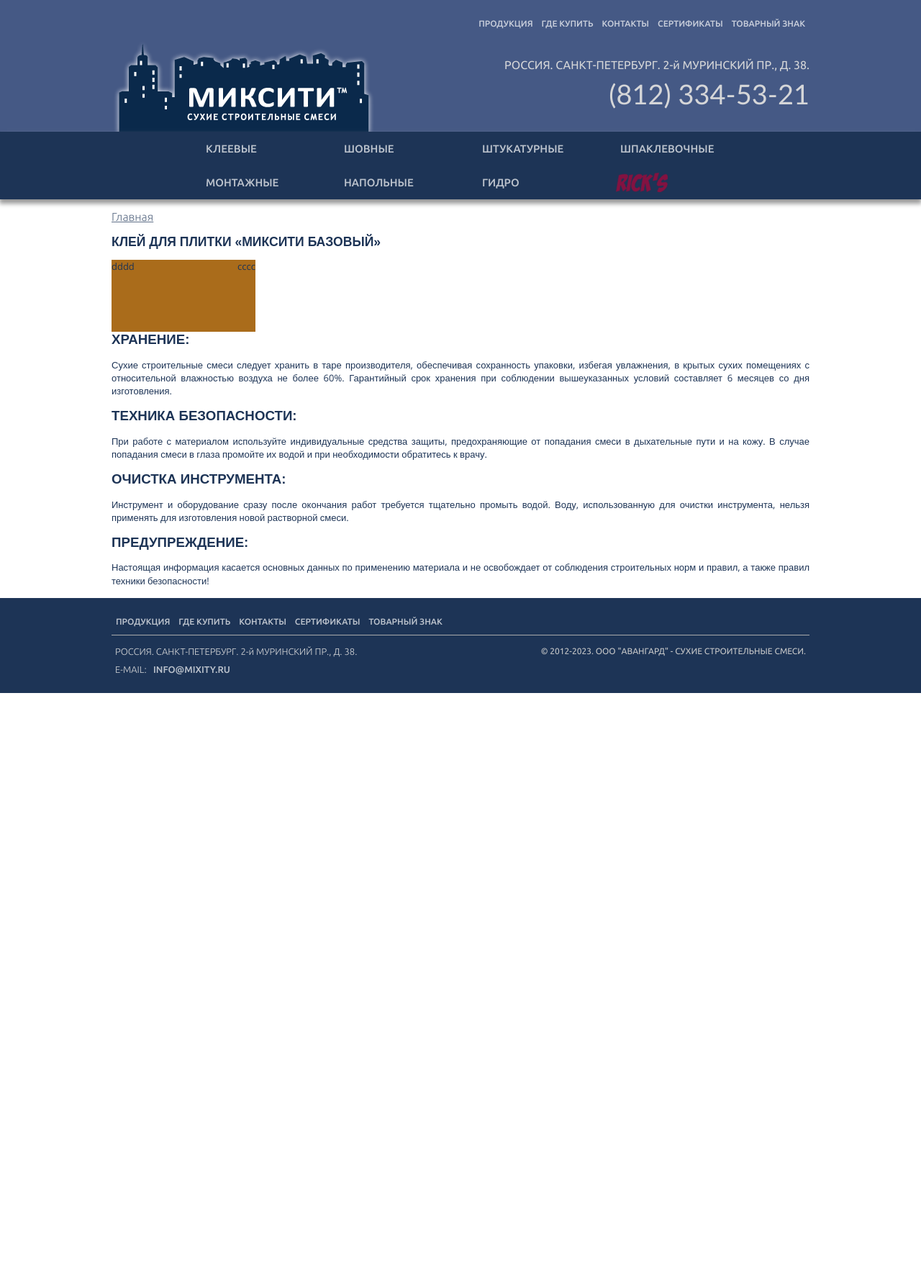
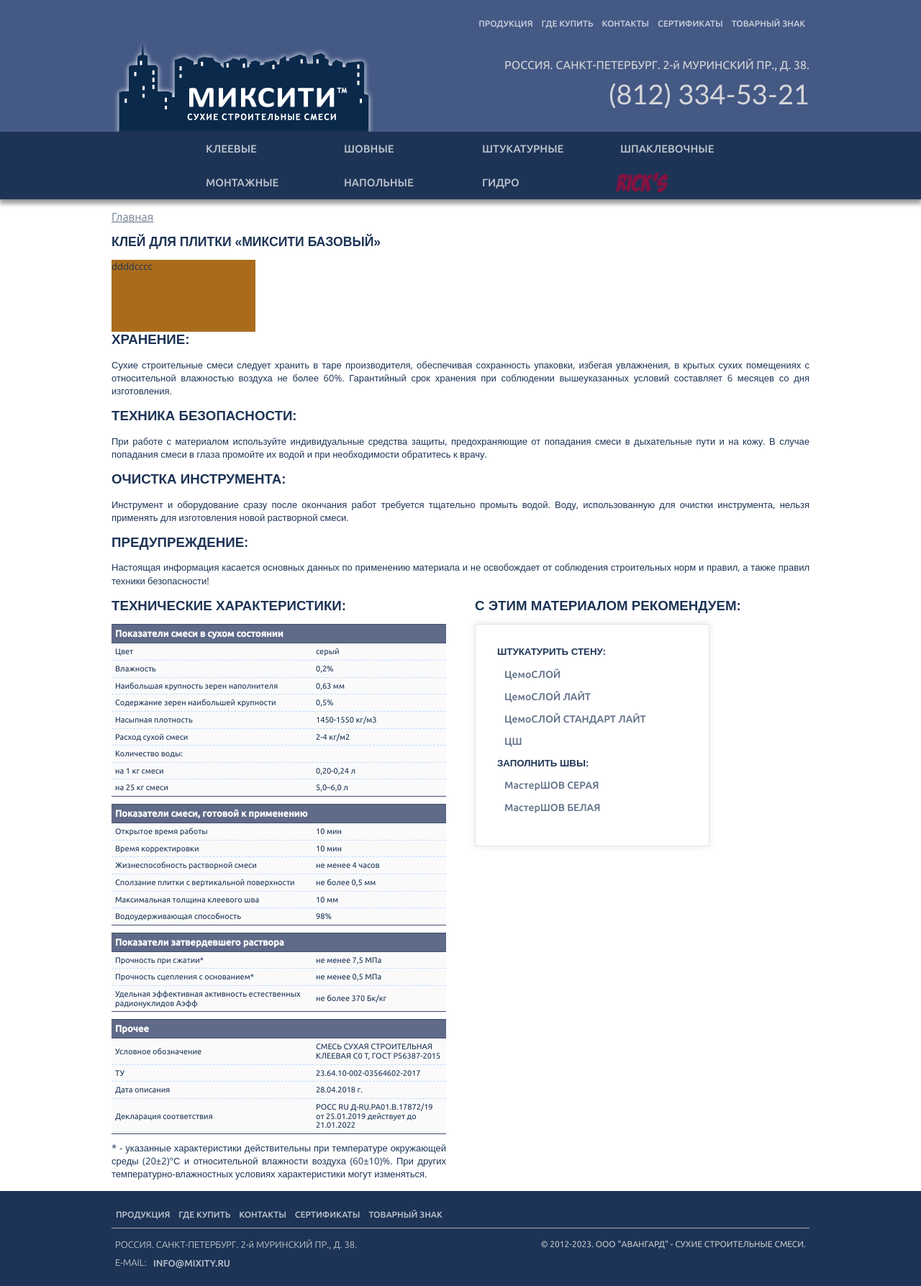
Before and after one commit to VitalyRybkin/MIXITY.RU, a Flask app: page /glue/base_glue in a window 1280 px wide. Shown: the whole page at 72% size. Before the commit the page ends 963 px from the top, so only its background shows below. Run offline with Flask 3, Linux system fonts and the light colour scheme; some libraries are stand-ins or nearby versions; some web fonts are replaced.

Commit message:
added: product tech spec and use recommendations

```diff
--- a/static/product.css
+++ b/static/product.css
@@ -1,7 +1,42 @@
 .main-info {
     display: flex;
-    justify-content: space-between;
+    justify-content:flex-start;
     height: 100px;
     width: 200px;
     background-color: rgb(170, 108, 27);
 }
+
+.tech-block {
+    display: flex;
+    justify-content: space-between;
+    gap: 40px;
+}
+
+.tech-block-item {
+    flex: 1;
+}
+
+.table-info {
+    width: 100%;
+    margin-bottom: 10px;
+}
+
+.recom-info {
+    width: 70%;
+    padding: 30px;
+    border: 1px solid #e6e6e6;
+    box-shadow: 0 0 10px #e6e6e6;
+}
+
+.recom-info a {
+    display: block;
+    margin-bottom: 15px;
+    margin-left: 10px;
+    width: 100%;
+    color: #1D3456;
+    font-size: 14px;
+}
+
+.recom-info a:hover {
+    text-decoration: underline;
+}
--- a/templates/glue/base_glue.html
+++ b/templates/glue/base_glue.html
@@ -13,5 +13,70 @@
 {% endblock itemdescbar %}
 
 {% block infotable%}
+    <table class="table-info">
+        <colgroup>
+            <col span="1" style="width: 60%;">
+            <col span="1" style="width: 40%;">
+        </colgroup>
+        <tr><th>Показатели смеси в сухом состоянии</th><th></th></tr>
+        <tr><td>Цвет</td><td>серый</td></tr>
+        <tr><td>Влажность</td><td>0,2%</td></tr>
+        <tr><td>Наибольшая крупность зерен наполнителя</td><td>0,63 мм</td></tr>
+        <tr><td>Содержание зерен наибольшей крупности</td><td>0,5%</td></tr>
+        <tr><td>Насыпная плотность</td><td>1450-1550 кг/м3</td></tr>
+        <tr><td>Расход сухой смеси</td><td>2-4 кг/м2</td></tr>
+        <tr><td>Количество воды:</td><td></td></tr>
+        <tr><td>на 1 кг смеси</td><td>0,20-0,24 л</td></tr>
+        <tr><td>на 25 кг смеси</td><td>5,0–6,0 л</td></tr>
+    </table>
+    <table class="table-info">
+        <colgroup>
+            <col span="1" style="width: 60%;">
+            <col span="1" style="width: 40%;">
+        </colgroup>
+        <tr><th>Показатели смеси, готовой к применению</th><th></th></tr>
+        <tr><td>Открытое время работы</td><td>10 мин</td></tr>
+        <tr><td>Время корректировки</td><td>10 мин</td></tr>
+        <tr><td>Жизнеспособность растворной смеси</td><td>не менее 4 часов</td></tr>
+        <tr><td>Сползание плитки с вертикальной поверхности</td><td>не более 0,5 мм</td></tr>
+        <tr><td>Максимальная толщина клеевого шва</td><td>10 мм</td></tr>
+        <tr><td>Водоудерживающая способность</td><td>98%</td></tr>
+    </table>
+    <table class="table-info">
+        <colgroup>
+            <col span="1" style="width: 60%;">
+            <col span="1" style="width: 40%;">
+        </colgroup>
+        <tr><th>Показатели затвердевшего раствора</th><th></th></tr>
+        <tr><td>Прочность при сжатии*</td><td>не менее 7,5 МПа</td></tr>
+        <tr><td>Прочность сцепления с основанием*</td><td>не менее 0,5 МПа</td></tr>
+        <tr><td>Удельная эффективная активность естественных радионуклидов Аэфф</td><td>не более 370 Бк/кг</td></tr>
+    </table>
+    <table class="table-info">
+        <colgroup>
+            <col span="1" style="width: 60%;">
+            <col span="1" style="width: 40%;">
+        </colgroup>
+        <tr><th>Прочее</th><th></th></tr>
+        <tr><td>Условное обозначение</td><td>СМЕСЬ СУХАЯ СТРОИТЕЛЬНАЯ КЛЕЕВАЯ С0 T, ГОСТ Р56387-2015</td></tr>
+        <tr><td>ТУ</td><td>23.64.10-002-03564602-2017</td></tr>
+        <tr><td>Дата описания</td><td>28.04.2018 г.</td></tr>
+        <tr><td>Декларация соответствия</td><td>РОСС RU Д-RU.РА01.В.17872/19 от 25.01.2019 действует до 21.01.2022</td></tr>
+
+    </table>
+    <p>	* - указанные характеристики действительны при температуре окружающей среды (20±2)°С и относительной влажности воздуха (60±10)%. При других температурно-влажностных условиях характеристики могут изменяться.</p>
 
 {% endblock infotable %}
+
+{% block recommendations %}
+    <div class="recom-info">
+        <h5>ШТУКАТУРИТЬ СТЕНУ:</h5>
+        <a href="../shtukaturki/shtukaturkaCemosloi.html">ЦемоСЛОЙ</a>
+        <a href="../shtukaturki/shtukaturkaCemosloiLait.html">ЦемоСЛОЙ ЛАЙТ</a>
+        <a href="../shtukaturki/shtukaturkaCemosloiStandartLait.html">ЦемоСЛОЙ СТАНДАРТ ЛАЙТ</a>
+        <a href="../shtukaturki/shtukaturkaCSH.html">ЦШ</a>
+        <h5>ЗАПОЛНИТЬ ШВЫ:</h5>
+        <a href="../zatirki/zatirkaMastershovGrey.html">МастерШОВ СЕРАЯ</a>
+        <a href="../zatirki/zatirkaMastershovWhite.html">МастерШОВ БЕЛАЯ</a>
+    </div>
+{% endblock recommendations %}
--- a/templates/productlayout.html
+++ b/templates/productlayout.html
@@ -48,15 +48,21 @@
         </article>
     </section>
 
-    {% block infotable%}
+    <section class="tech-block">
+        <div class="tech-block-item tech-spec">
+            <h3>ТЕХНИЧЕСКИЕ ХАРАКТЕРИСТИКИ:</h3>
+            {% block infotable%}
 
-    {% endblock infotable %}
+            {% endblock infotable %}
+        </div>
 
+        <div class="tech-block-item recommendations">
+            <h3>С ЭТИМ МАТЕРИАЛОМ РЕКОМЕНДУЕМ:</h3>
+            {% block recommendations %}
 
-    {% block recomendations %}
-
-    {% endblock recomendations %}
-
+            {% endblock recommendations %}
+        </div>
+    </section>
 {% endblock content %}
 
 {% block scripts %}
```
